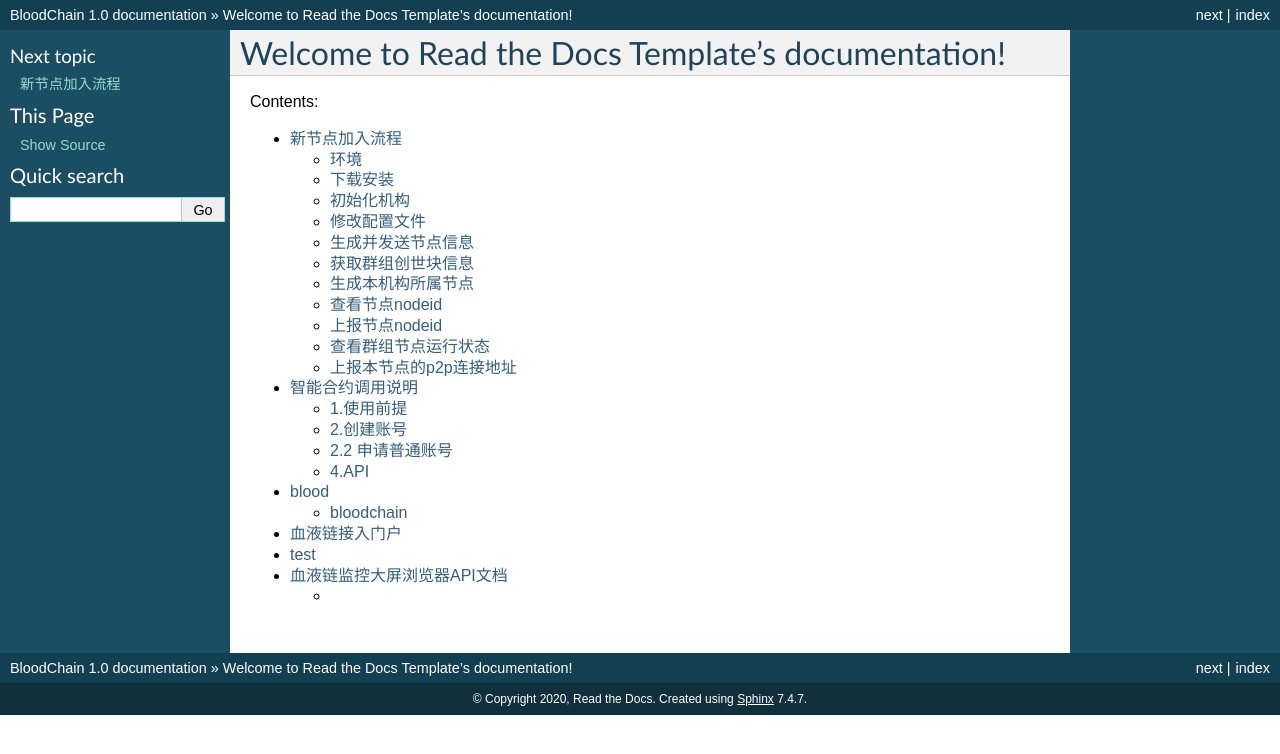
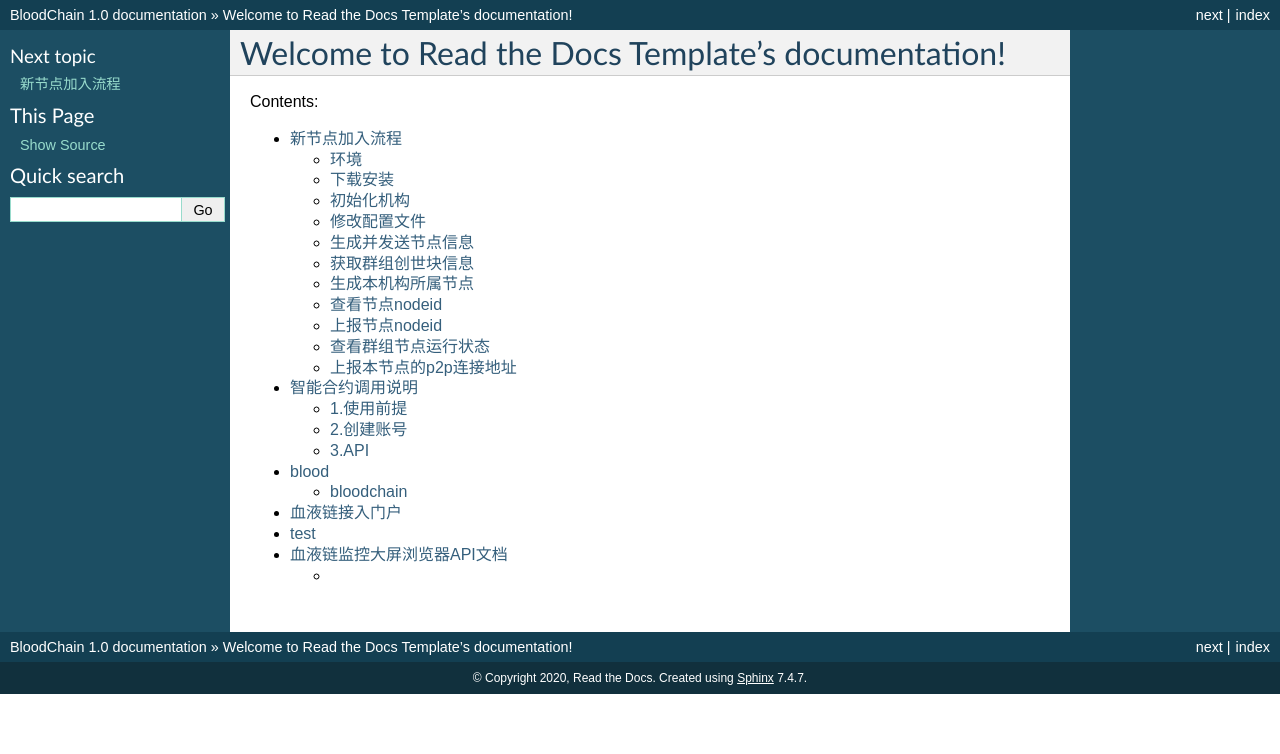
Before and after one commit to EvansX/blood-chain-api, a Sphinx documentation site: the page built from docs/index.rst, in a window 1280 px wide. Shown: the top 754 px of the page. Built offline with Sphinx 7.4.7, drawn with Linux system fonts in a browser that asks for light colours.

Commit message:
Add files

````diff
--- a/docs/智能合约调用说明.md
+++ b/docs/智能合约调用说明.md
@@ -58,7 +58,7 @@ http://139.159.199.162:8008/agency/addApply
 
 ```
 
-## 2.2 申请普通账号
+### 2.2 申请普通账号
 通过api申请普通献血者账号
 
 **调用方法**
@@ -107,7 +107,7 @@ headers: {
 
 ```
 
-## 4.API
+## 3.API
 **调用方法**
 HTTP POST
 
````
